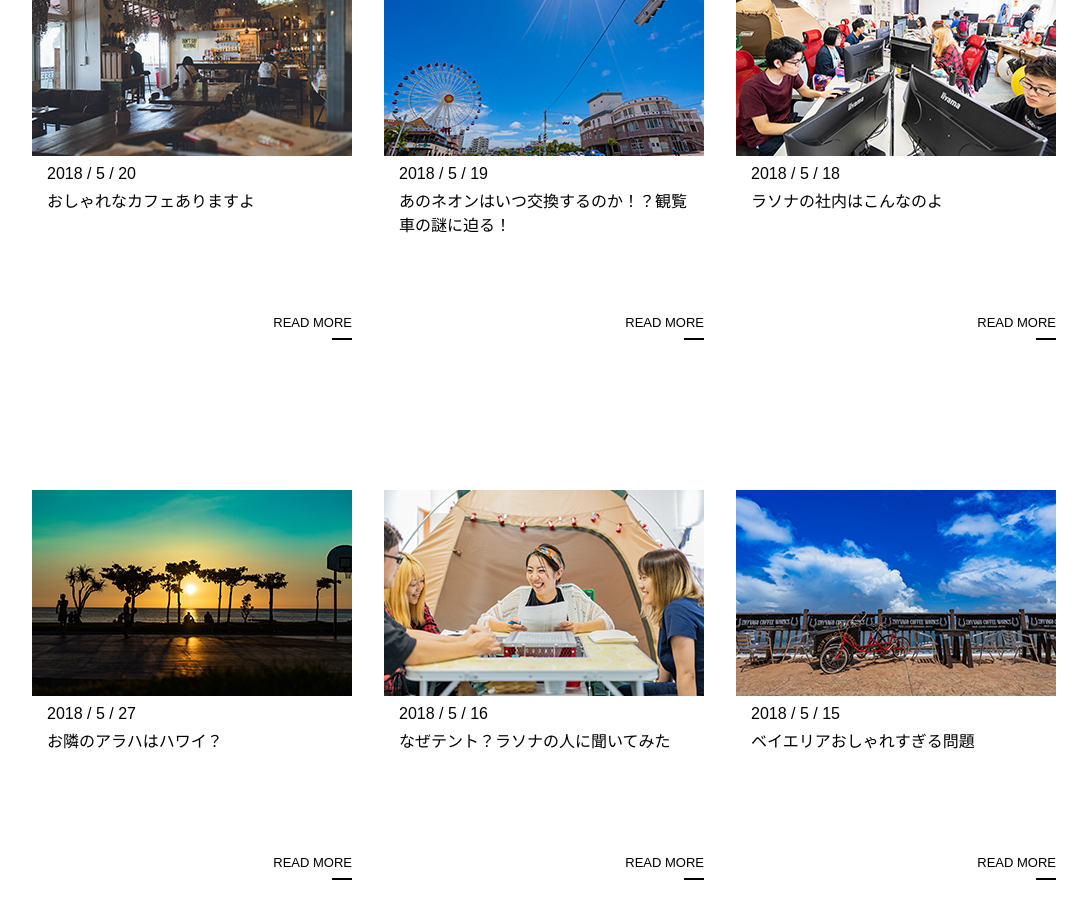
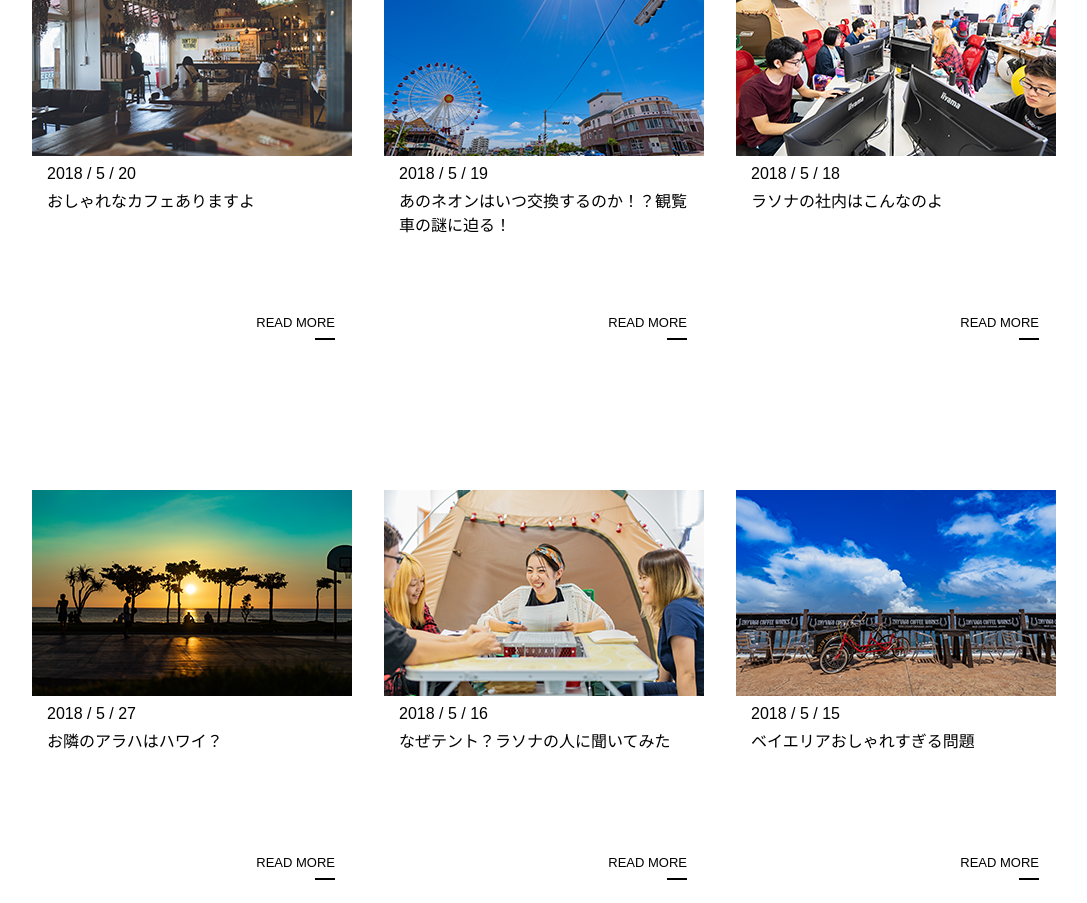
Before and after one commit to toshiaki21/american_wp, a plain HTML site: page index.html in a window 1280 px wide. Shown: the part 825-1728 px from the top of the page, without its empty margins (96-1183 px from the left). Drawn offline with nearby package versions, Linux system fonts and the light colour scheme.

Commit message:
no message

```diff
--- a/rika.scss
+++ b/rika.scss
@@ -80,7 +80,7 @@ h1{
             }
 
             h2{
-                right: 0;
+                right: 17px;
                 position: absolute;
                 font-size: 13px;
                 bottom: 30px;
@@ -113,7 +113,7 @@ h1{
 
             h2::after{
                 width: 80px;
-                right: 20px;
+                // right: 20px;
             }
         }
     }
```
Also changed, not shown: assets/css/rika.css, 1 other file.
